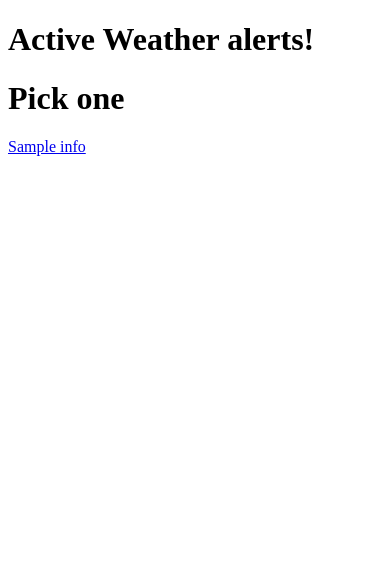
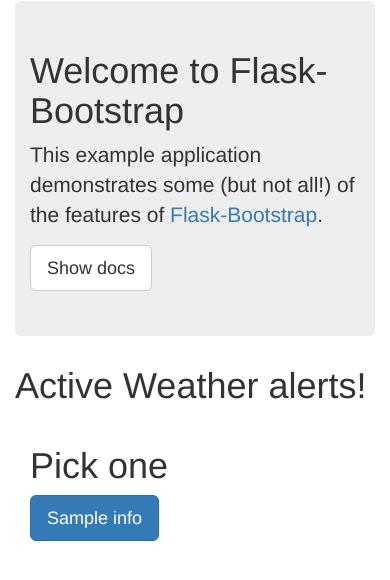
Before and after one commit to adunn2/Project_GILDI, a Flask app: template templates/alerts.html in a window 390 px wide. Shown: the top 580 px of the page. Run offline with Flask 2, Linux system fonts and the light colour scheme; the template is opened without the code that fills it: most values are stand-ins (such as "Sample title", 1, 10 or a date in 2020); one stand-in notice (Sample message) is shown; some libraries are stand-ins or nearby versions.

Commit message:
Adding bootstrap test

```diff
--- a/templates/alerts.html
+++ b/templates/alerts.html
@@ -1,11 +1,37 @@
-<!DOCTYPE html>
-<html>
-  <head>
-    <title>WeatherAlerts</title>
-    <meta name="viewport" content="initial-scale=1.0, user-scalable=no">
-    <meta charset="utf-8">
-  </head>
-  <body>
+{# This simple template derives from ``base.html``. See ``base.html`` for
+   more information about template inheritance. #}
+{%- extends "base.html" %}
+
+{# Loads some of the macros included with Flask-Bootstrap. We are using the
+   utils module here to automatically render Flask's flashed messages in a
+   bootstrap friendly manner #}
+{% import "bootstrap/utils.html" as utils %}
+
+
+{# Inside the ``content`` is where you should place most of your own stuff.
+   This will keep scripts at the page end and a navbar you add on later
+   intact. #}
+{% block content %}
+  <div class="container">
+  {%- with messages = get_flashed_messages(with_categories=True) %}
+  {%- if messages %}
+    <div class="row">
+      <div class="col-md-12">
+        {{utils.flashed_messages(messages)}}
+      </div>
+    </div>
+  {%- endif %}
+  {%- endwith %}
+    <div class="jumbotron">
+      <h1>Welcome to Flask-Bootstrap</h1>
+      <p>This example application demonstrates some (but not all!) of the
+      features of <a href="http://pythonhosted.org/Flask-Bootstrap">
+      Flask-Bootstrap</a>.</p>
+      <p>
+        <a class="btn btn-lg btn-default" role="button"
+           href="http://pythonhosted.org/Flask-Bootstrap" >Show docs</a>
+      </p>
+    </div>
     <h1>Active Weather alerts!</h1>
       <h1 id="startLat"></h1><h1 id="startLng"></h1>
     <div class="container">
@@ -15,5 +41,5 @@
       {% endfor %}
     </div>
 
-  </body>
-</html>
+   </div>
+{%- endblock %}
--- a/templates/base.html
+++ b/templates/base.html
@@ -1,69 +1,44 @@
-<!DOCTYPE html>
-<html>
-  <head>
-    <title>Geolocation</title>
-    <meta name="viewport" content="initial-scale=1.0, user-scalable=no">
-    <meta charset="utf-8">
-    <style>
-      /* Always set the map height explicitly to define the size of the div
-       * element that contains the map. */
-      #map {
-        height: 100%;
-      }
-      /* Optional: Makes the sample page fill the window. */
-      html, body {
-        height: 100%;
-        margin: 0;
-        padding: 0;
-      }
-    </style>
-  </head>
-  <body>
-    <div id="map"></div>
-    <script>
-      // Note: This example requires that you consent to location sharing when
-      // prompted by your browser. If you see the error "The Geolocation service
-      // failed.", it means you probably did not give permission for the browser to
-      // locate you.
-      var map, infoWindow;
-      function initMap() {
-        map = new google.maps.Map(document.getElementById('map'), {
-          center: {lat: -34.397, lng: 150.644},
-          zoom: 10
-        });
-        infoWindow = new google.maps.InfoWindow;
+{# ``base.html`` is the template all our other templates derive from. While
+   Flask-Bootstrap ships with its own base, it is good form to create a custom
+   one for our app, as it allows customizing some aspects.
 
-        // Try HTML5 geolocation.
-        if (navigator.geolocation) {
-          navigator.geolocation.getCurrentPosition(function(position) {
-            var pos = {
-              lat: position.coords.latitude,
-              lng: position.coords.longitude
-            };
+   Deriving from bootstap/base.html gives us a basic page scaffoling.
 
-            infoWindow.setPosition(pos);
-            infoWindow.setContent('Location found.');
-            infoWindow.open(map);
-            map.setCenter(pos);
-          }, function() {
-            handleLocationError(true, infoWindow, map.getCenter());
-          });
-        } else {
-          // Browser doesn't support Geolocation
-          handleLocationError(false, infoWindow, map.getCenter());
-        }
-      }
+   You can find additional information about template inheritance at
 
-      function handleLocationError(browserHasGeolocation, infoWindow, pos) {
-        infoWindow.setPosition(pos);
-        infoWindow.setContent(browserHasGeolocation ?
-                              'Error: The Geolocation service failed.' :
-                              'Error: Your browser doesn\'t support geolocation.');
-        infoWindow.open(map);
-      }
-    </script>
-    <script async defer
-    src="https://maps.googleapis.com/maps/api/js?key=&callback=initMap">
-    </script>
-  </body>
-</html>
+   http://jinja.pocoo.org/docs/templates/#template-inheritance
+#}
+{%- extends "bootstrap/base.html" %}
+
+{# We also set a default title, usually because we might forget to set one.
+   In our sample app, we will most likely just opt not to change it #}
+{% block title %}Sample App for Flask-Bootstrap{% endblock %}
+
+{# While we are at it, we also enable fixes for legacy browsers. First we
+   import the necessary macros: #}
+{% import "bootstrap/fixes.html" as fixes %}
+
+{# Then, inside the head block, we apply these. To not replace the header,
+   ``super()`` is used: #}
+{% block head %}
+{{super()}}
+
+{#- Docs: http://pythonhosted.org/Flask-Bootstrap/macros.html#fixes
+   The sample application already contains the required static files. #}
+{{fixes.ie8()}}
+{%- endblock %}
+
+{# Adding our own CSS files is also done here. Check the documentation at
+   http://pythonhosted.org/Flask-Bootstrap/basic-usage.html#available-blocks
+   for an overview. #}
+{% block styles -%}
+    {{super()}}  {# do not forget to call super or Bootstrap's own stylesheets
+                    will disappear! #}
+    <link rel="stylesheet" type="text/css"
+          href="{{url_for('static', filename='sample-app.css')}}">
+{% endblock %}
+
+{# Finally, round things out with navigation #}
+{% block navbar %}
+{{nav.frontend_top.render()}}
+{% endblock %}
```
